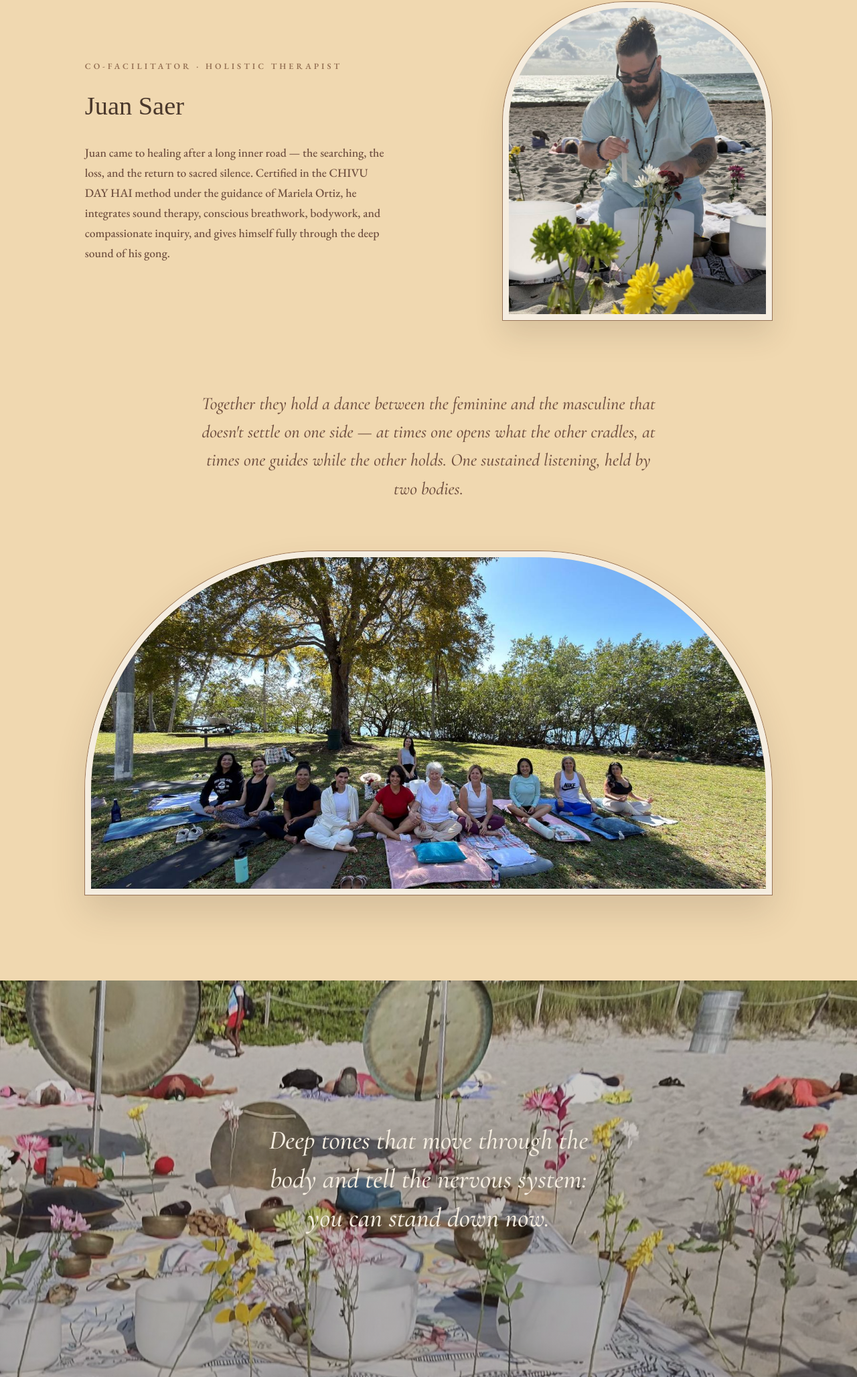
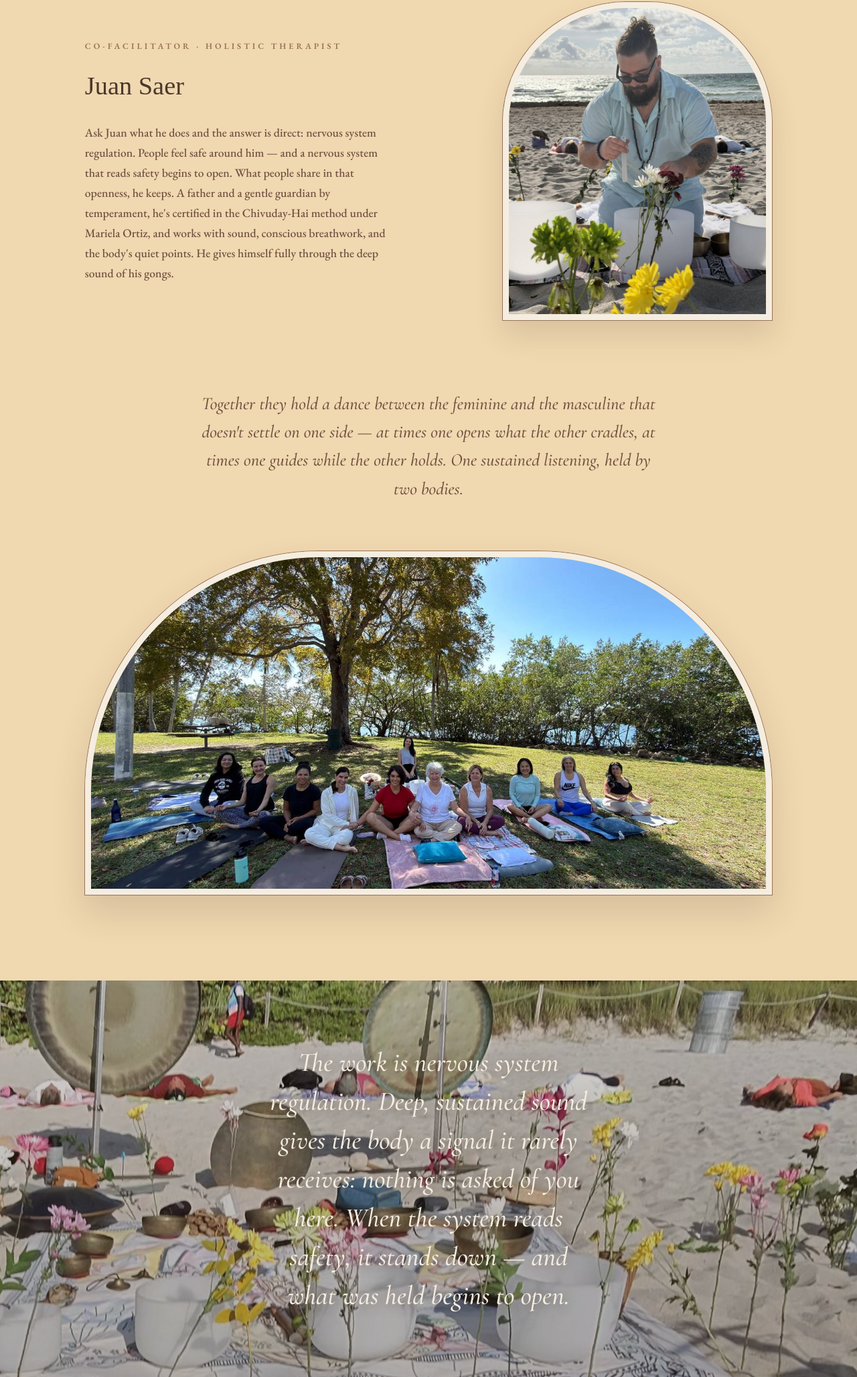
Before and after one commit to connectedpresence/alma-sonora, a website: page index.html in a window 1280 px wide. Shown: the part 4004-6060 px from the top of the page at 67% size. Drawn offline with nearby package versions, Linux system fonts and the light colour scheme; a web font is replaced by a local one.

Commit message:
Juan bio final + nervous system passage

```diff
--- a/index.html
+++ b/index.html
@@ -533,7 +533,7 @@ body::after{content:"";position:fixed;inset:0;z-index:99;pointer-events:none;opa
       <div class="bio-text">
         <span class="eyebrow">Co-facilitator · Holistic therapist</span>
         <h3>Juan Saer</h3>
-        <p>Juan came to healing after a long inner road — the searching, the loss, and the return to sacred silence. Certified in the CHIVU DAY HAI method under the guidance of Mariela Ortiz, he integrates sound therapy, conscious breathwork, bodywork, and compassionate inquiry, and gives himself fully through the deep sound of his gong.</p>
+        <p>Ask Juan what he does and the answer is direct: nervous system regulation. People feel safe around him — and a nervous system that reads safety begins to open. What people share in that openness, he keeps. A father and a gentle guardian by temperament, he's certified in the Chivuday-Hai method under Mariela Ortiz, and works with sound, conscious breathwork, and the body's quiet points. He gives himself fully through the deep sound of his gongs.</p>
       </div>
     </div>
 
@@ -550,7 +550,7 @@ body::after{content:"";position:fixed;inset:0;z-index:99;pointer-events:none;opa
 <section class="bleed" aria-label="A ceremony on Miami Beach">
   <img src="experience-bleed.jpg" alt="Two gongs and an altar of bowls and flowers on the sand, with guests resting behind">
   <div class="veil"></div>
-  <div class="line"><p>Deep tones that move through the body and tell the nervous system: you can stand down now.</p></div>
+  <div class="line"><p>The work is nervous system regulation. Deep, sustained sound gives the body a signal it rarely receives: nothing is asked of you here. When the system reads safety, it stands down — and what was held begins to open.</p></div>
 </section>
 
 <section class="voices" style="background:var(--linen);padding:7rem 0;text-align:center">
```
